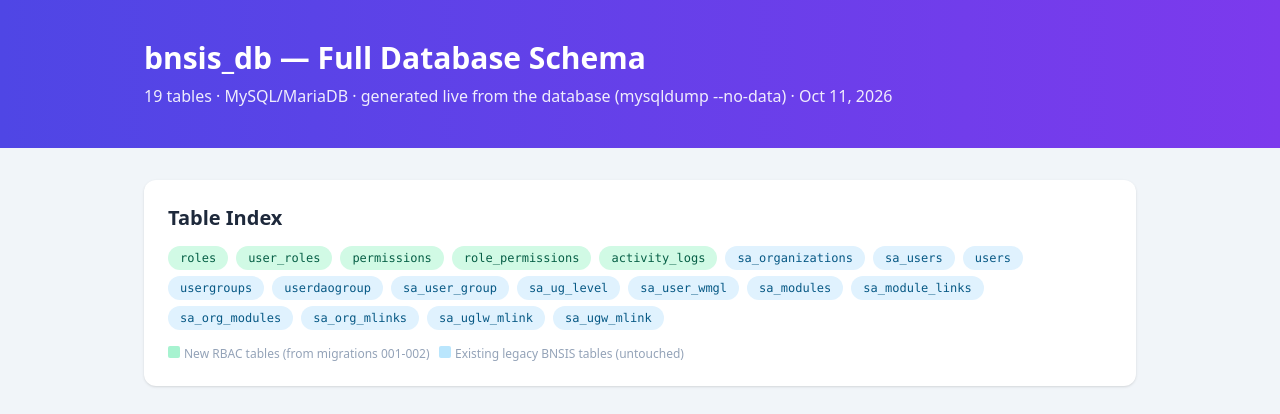
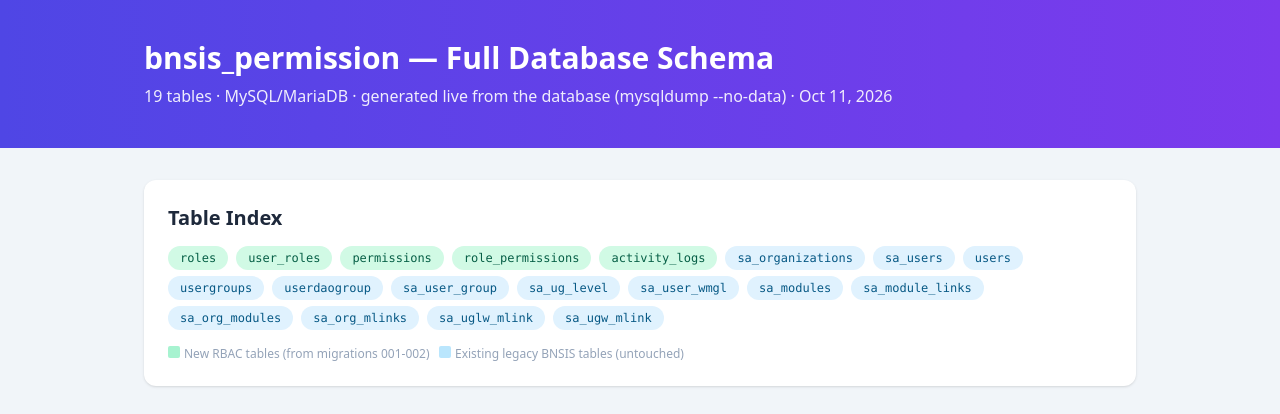
Before and after one commit to MohammadAliAbdullah/user-permission, a PHP site: page /schema.html in a window 1280 px wide. Shown: the top 414 px of the page. Run offline with PHP 8.4, Linux system fonts and the light colour scheme; some libraries are stand-ins or nearby versions.

Commit message:
Rename DB to bnsis_permission; fix user_roles insert (DEFAULT_FG); fresh schema page

```diff
--- a/app/helpers/Database.php
+++ b/app/helpers/Database.php
@@ -1,6 +1,6 @@
 <?php
 /**
- * PDO singleton for bnsis_db (MySQL/MariaDB).
+ * PDO singleton for bnsis_permission (MySQL/MariaDB).
  */
 declare(strict_types=1);
 
--- a/app/views/dashboard/index.php
+++ b/app/views/dashboard/index.php
@@ -4,7 +4,7 @@
     <h1 class="text-2xl font-bold text-slate-900">Dashboard</h1>
     <p class="text-sm text-slate-500">Welcome back, <?= e(\Auth::user()['FULL_NAME']) ?> — role(s): <?= e(implode(', ', $roleNames)) ?></p>
   </div>
-  <span class="rounded-full bg-brand-50 px-3 py-1 text-xs font-semibold text-brand-700 ring-1 ring-brand-100">bnsis_db · live data</span>
+  <span class="rounded-full bg-brand-50 px-3 py-1 text-xs font-semibold text-brand-700 ring-1 ring-brand-100">bnsis_permission · live data</span>
 </div>
 
 <!-- Stat cards -->
--- a/config/database.php
+++ b/config/database.php
@@ -1,12 +1,12 @@
 <?php
 /**
- * bnsis_db connection settings (MySQL / MariaDB).
+ * bnsis_permission connection settings (MySQL / MariaDB).
  * Override with environment variables when deploying.
  */
 return [
     'host'     => getenv('DB_HOST') ?: '127.0.0.1',
     'port'     => (int)  (getenv('DB_PORT') ?: 3306),
-    'database' => getenv('DB_NAME') ?: 'bnsis_db',
+    'database' => getenv('DB_NAME') ?: 'bnsis_permission',
     'username' => getenv('DB_USER') ?: 'root',
     'password' => getenv('DB_PASS') !== false ? getenv('DB_PASS') : '',
     'socket'   => getenv('DB_SOCKET') ?: '/run/mysqld/mysqld.sock',
--- a/docs/database-schema.html
+++ b/docs/database-schema.html
@@ -2,13 +2,13 @@
 <html lang="en">
 <head>
 <meta charset="UTF-8"><meta name="viewport" content="width=device-width, initial-scale=1.0">
-<title>bnsis_db - Full Database Schema</title>
+<title>bnsis_permission - Full Database Schema</title>
 <script src="https://cdn.tailwindcss.com"></script>
 </head>
 <body class="bg-slate-100 text-slate-800">
 <header class="bg-gradient-to-r from-indigo-600 to-violet-600 text-white py-10">
  <div class="max-w-5xl mx-auto px-4">
-  <h1 class="text-3xl font-extrabold">bnsis_db &mdash; Full Database Schema</h1>
+  <h1 class="text-3xl font-extrabold">bnsis_permission &mdash; Full Database Schema</h1>
   <p class="mt-2 opacity-90">19 tables &middot; MySQL/MariaDB &middot; generated live from the database (mysqldump --no-data) &middot; Oct 11, 2026</p>
  </div>
 </header>
--- a/docs/database-schema.sql
+++ b/docs/database-schema.sql
@@ -1,8 +1,8 @@
--- bnsis_db full schema (generated Oct 11 2026)
+-- bnsis_permission full schema (generated Oct 11 2026)
 /*M!999999\- enable the sandbox mode */
 -- MariaDB dump 10.19  Distrib 10.11.18-MariaDB, for debian-linux-gnu (x86_64)
 --
--- Host: localhost    Database: bnsis_db
+-- Host: localhost    Database: bnsis_permission
 -- ------------------------------------------------------
 -- Server version	10.11.18-MariaDB-0+deb12u1
 
--- a/public/schema.html
+++ b/public/schema.html
@@ -2,13 +2,13 @@
 <html lang="en">
 <head>
 <meta charset="UTF-8"><meta name="viewport" content="width=device-width, initial-scale=1.0">
-<title>bnsis_db - Full Database Schema</title>
+<title>bnsis_permission - Full Database Schema</title>
 <script src="https://cdn.tailwindcss.com"></script>
 </head>
 <body class="bg-slate-100 text-slate-800">
 <header class="bg-gradient-to-r from-indigo-600 to-violet-600 text-white py-10">
  <div class="max-w-5xl mx-auto px-4">
-  <h1 class="text-3xl font-extrabold">bnsis_db &mdash; Full Database Schema</h1>
+  <h1 class="text-3xl font-extrabold">bnsis_permission &mdash; Full Database Schema</h1>
   <p class="mt-2 opacity-90">19 tables &middot; MySQL/MariaDB &middot; generated live from the database (mysqldump --no-data) &middot; Oct 11, 2026</p>
  </div>
 </header>
```
Also changed, not shown: public/index.php (+4 -4 lines), database/migrations/001_auth_rbac_core.sql, database/migrations/002_admin_panel_links.sql, 1 other file.
